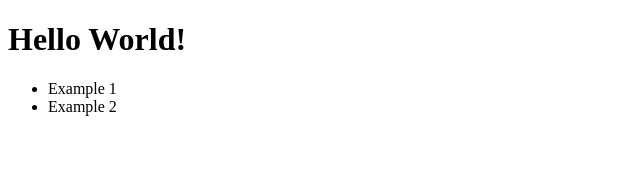
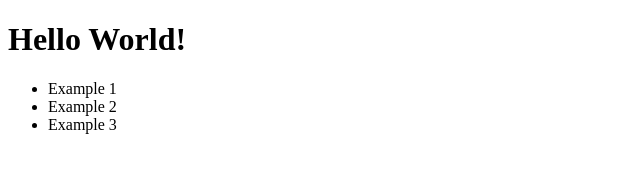
Before and after one commit to kevinkirstenigc/git-test, a plain HTML site: page index.html in a window 1280 px wide. Shown: the full height of the page, 0-640 px from the left. Drawn offline with Linux system fonts and the light colour scheme.

Commit message:
added 3rd example

```diff
--- a/index.html
+++ b/index.html
@@ -12,6 +12,7 @@
     <ul>
         <li>Example 1</li>
         <li>Example 2</li>
+        <li>Example 3</li>
     </ul>
 </body>
 </html>
```
